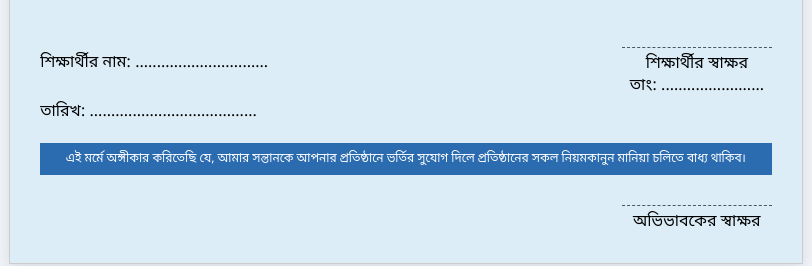
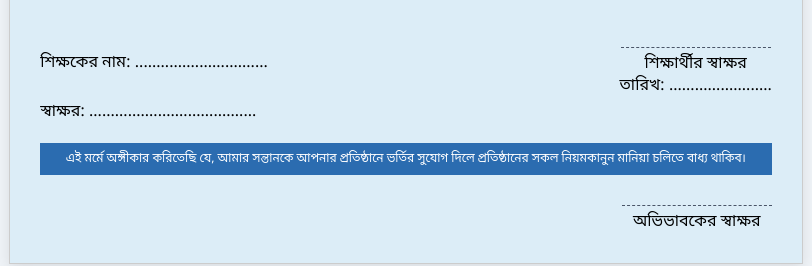
Before and after one commit to economist-bd/Jusc-form, a plain HTML site: page index.html in a window 1280 px wide. Shown: the part 1069-1335 px from the top of the page, 234-1046 px from the left. Drawn offline with Linux system fonts and the light colour scheme.

Commit message:
Update index.html

```diff
--- a/index.html
+++ b/index.html
@@ -503,12 +503,12 @@
             <div class="footer-section">
                 <div class="signature-area">
                     <div class="sig-box" style="text-align: left;">
-                        <span class="sig-line" style="border: none;">শিক্ষার্থীর নাম: ...............................</span><br><br>
-                        <span class="sig-line" style="border: none;">তারিখ: .......................................</span>
+                        <span class="sig-line" style="border: none;">শিক্ষকের নাম: ...............................</span><br><br>
+                        <span class="sig-line" style="border: none;">স্বাক্ষর: .......................................</span>
                     </div>
                     <div class="sig-box">
                         <span class="sig-line">শিক্ষার্থীর স্বাক্ষর</span><br>
-                        <span>তাং: ........................</span>
+                        <span>তারিখ: ........................</span>
                     </div>
                 </div>
 
```
